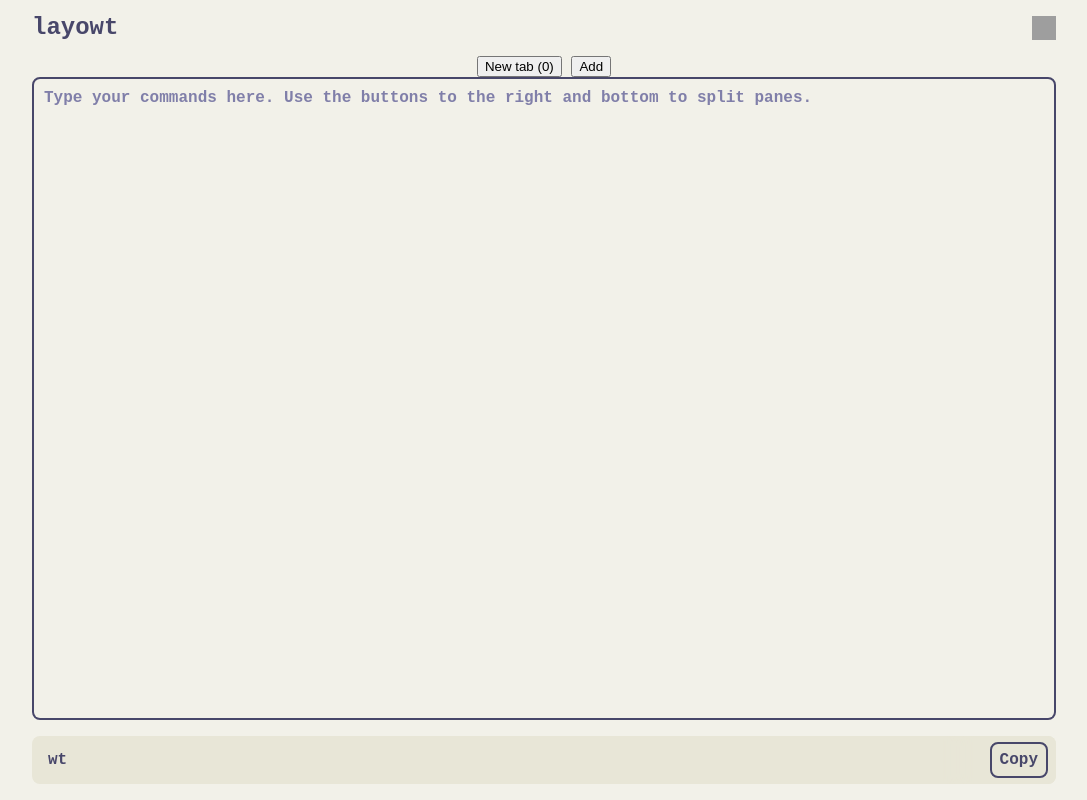
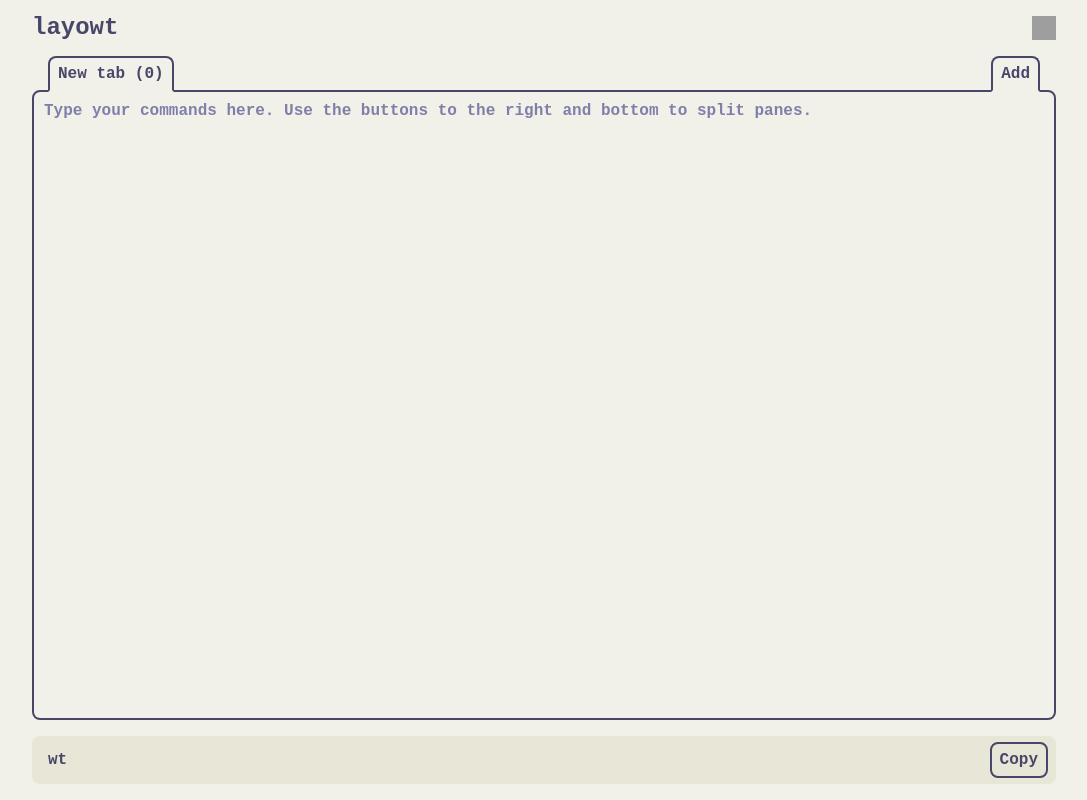
Before and after one commit to josh-yates/layowt, a Svelte app: page / in a window 1280 px wide. Shown: the whole page, without its empty margins (96-1183 px from the left). Built offline with nearby package versions, Linux system fonts and the light colour scheme; grey boxes are pictures that could not be loaded.

Commit message:
Style tabs

```diff
--- a/src/App.svelte
+++ b/src/App.svelte
@@ -41,13 +41,22 @@
 </header>
 <aside class="tabs">
 	{#each tabStore.tabs as tab, i}
-	<button on:click={() => currentTab = tab}>{`${tab.title} (${i})`}</button>
+		<button
+			title={`${tab.title} (${i})`}
+			class="tab"
+			data-selected={currentTab === tab}
+			on:click={() => (currentTab = tab)}>{`${tab.title} (${i})`}</button
+		>
 	{/each}
-	<button on:click={() => {
-		tabStore.add();
-		update = {};
-		tabStore.tabs = tabStore.tabs;
-	}}>Add</button>
+	<button
+		class="tab add"
+		on:click={() => {
+			tabStore.add();
+			update = {};
+			tabStore.tabs = tabStore.tabs;
+			currentTab = tabStore.tabs[tabStore.tabs.length - 1];
+		}}>Add</button
+	>
 </aside>
 <main style={uiService.getContainerGridStyles(currentTab, update)}>
 	{#each currentTab.panes as pane, i}
@@ -156,19 +165,65 @@
 		position: relative;
 	}
 
-	.copy-button {
-		position: absolute;
-		right: 0.5rem;
+	.copy-button,
+	.tab {
 		padding: 0.5rem;
 		line-height: var(--command-font-size);
 		border-radius: 0.5rem;
-		background-color: var(--bg-colour__secondary);
 		border: 2px solid var(--fg-colour);
 		font-size: var(--command-font-size);
 		font-weight: 900;
 		font-family: monospace;
 		color: var(--fg-colour);
+	}
+
+	.copy-button {
+		background-color: var(--bg-colour__secondary);
+		position: absolute;
+		right: 0.5rem;
 		box-shadow: 0px 0px 1rem 2rem var(--bg-colour__secondary);
+	}
+
+	.tabs {
+		padding: 0 1rem;
+		width: var(--content-width);
+		display: flex;
+		align-items: center;
+		justify-content: start;
+		margin-bottom: -2px;
+		z-index: 1;
+		overflow-x: auto;
+	}
+
+	.tab {
+		background-color: var(--bg-colour);
+		position: relative;
+		border-bottom-left-radius: 0;
+		border-bottom-right-radius: 0;
+		flex-shrink: 1;
+		flex-grow: 0;
+		overflow: hidden;
+		white-space: nowrap;
+		text-overflow: ellipsis;
+	}
+
+	.tab:not(:first-child) {
+		margin-left: -2px;
+	}
+
+	.tab.add {
+		flex-shrink: 0;
+		margin-left: auto;
+	}
+
+	.tab[data-selected="true"],
+	.tab.add {
+		border-bottom-color: var(--bg-colour);
+		z-index: 1;
+	}
+
+	.tab[data-selected="false"] {
+		background-color: var(--bg-colour__secondary);
 	}
 
 	@media (min-width: 640px) {
```
